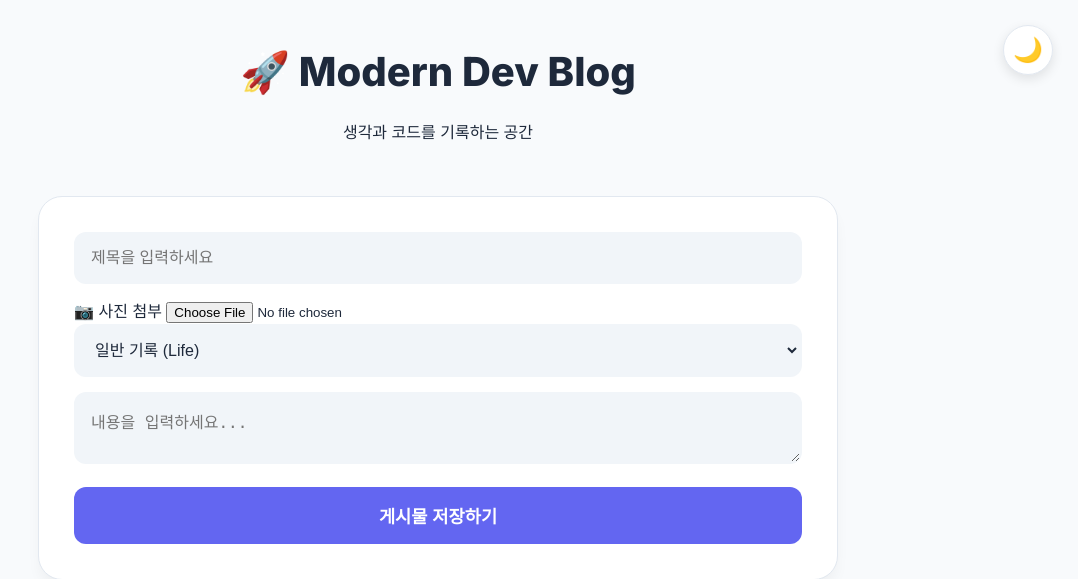
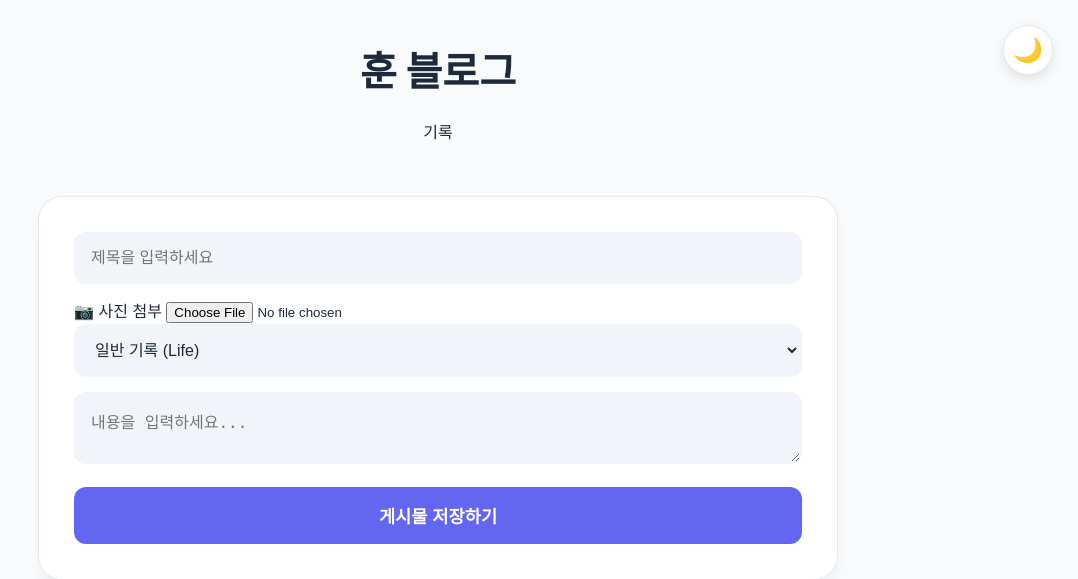
Before and after one commit to wealthsmurf/blog, a Flask app: page / in a window 1280 px wide. Shown: the top 579 px of the page, without its empty margins (202-1280 px from the left). Run offline with Flask 3, Linux system fonts and the light colour scheme; data that the repository does not hold is empty.

Commit message:
Update index.html

```diff
--- a/blog-project/templates/index.html
+++ b/blog-project/templates/index.html
@@ -11,8 +11,8 @@
 
     <div class="container">
         <header>
-            <h1>🚀 Modern Dev Blog</h1>
-            <p>생각과 코드를 기록하는 공간</p>
+            <h1>훈 블로그</h1>
+            <p>기록</p>
         </header>
 
         <section class="editor-card">
@@ -94,4 +94,5 @@
         }
     </script>
 </body>
+
 </html>
```
